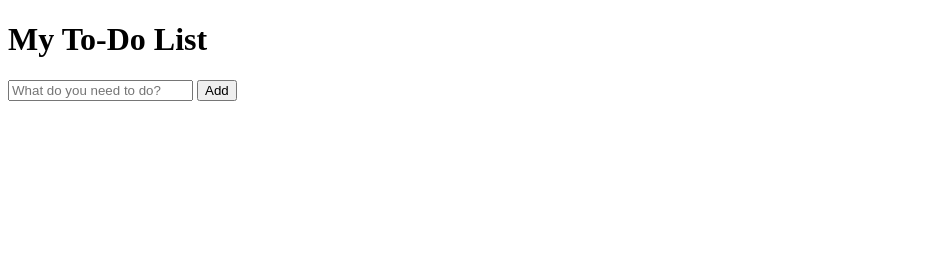
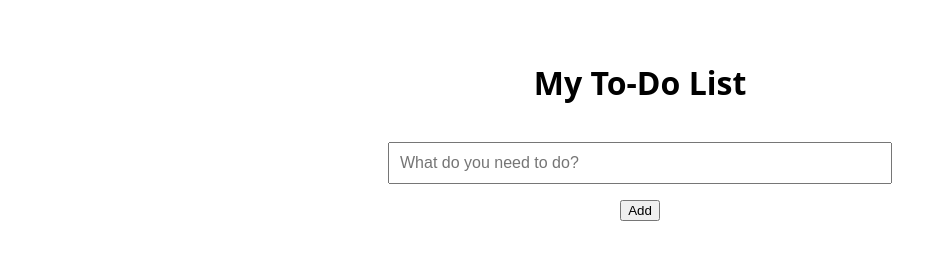
Before and after one commit to sol-wizard/blotz-todo-page-ai-1118-1455, a plain HTML site: page index.html in a window 1280 px wide. Shown: the whole page, without its empty margins (0-947 px from the left). Drawn offline with Linux system fonts and the light colour scheme.

Commit message:
Link style.css and centre the layout

```diff
--- a/index.html
+++ b/index.html
@@ -4,6 +4,7 @@
     <meta charset="UTF-8" />
     <meta name="viewport" content="width=device-width, initial-scale=1.0" />
     <title>My To-Do List</title>
+    <link rel="stylesheet" href="style.css" />
   </head>
   <body>
     <h1>My To-Do List</h1>
--- /dev/null
+++ b/style.css
@@ -0,0 +1,21 @@
+body {
+  font-family: system-ui, sans-serif;
+  max-width: 480px;
+  margin: 40px auto;
+  padding: 0 16px;
+  display: flex;
+  flex-direction: column;
+  align-items: center;
+  gap: 16px;
+}
+
+#task-input {
+  width: 100%;
+  padding: 10px;
+  font-size: 16px;
+}
+
+#task-list {
+  width: 100%;
+  padding: 0;
+}
```
